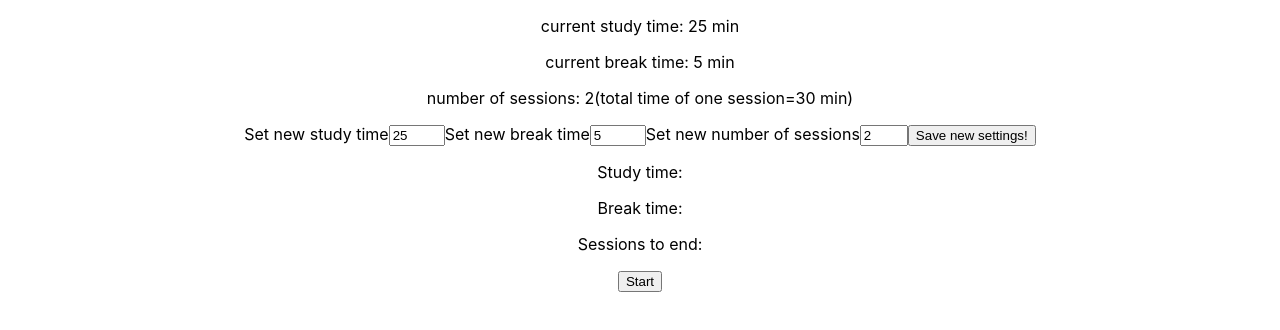
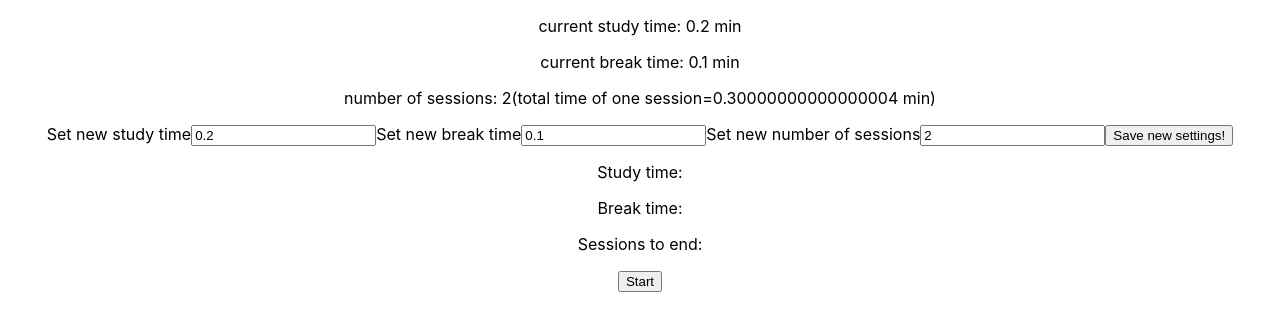
Before and after one commit to mb-dir/Pomodoro-Deluxe, a React (Create React App) app: page / in a window 1280 px wide. Shown: the top 330 px of the page. Built offline with nearby package versions, Linux system fonts and the light colour scheme.

Commit message:
Change default settings
Without this limitations it is easier to test the code

```diff
--- a/src/App.js
+++ b/src/App.js
@@ -7,8 +7,8 @@ import PomodoroTimer from "./components/PomodoroTimer/PomodoroTimer";
 
 function App() {
   //Default value - user will be able to change it via special component
-  const [ studyTime, setStudyTime ] = React.useState(25);
-  const [ breakTime, setBreakTime ] = React.useState(5);
+  const [ studyTime, setStudyTime ] = React.useState(0.2);
+  const [ breakTime, setBreakTime ] = React.useState(0.1);
   const [ numberOfSessions, setNumberOfSessions ] = React.useState(2);
   //This state is updated by PomodoroTimer(if it is durring the session it is true), and passed ti PomodoroSettings, thanks to which the user will not able to change the setting durning the session
   const [ isSessionActive, setIsSessionActive ] = React.useState(false);
--- a/src/components/PomodoroSettings/PomodoroSettings.js
+++ b/src/components/PomodoroSettings/PomodoroSettings.js
@@ -27,9 +27,9 @@ function PomodoroSettings(defaultSettings) {
       <label htmlFor="studyTime">Set new study time</label>
       <input
         value={setting.studyTime}
-        min={15}
-        max={45}
-        step={1}
+        // min={15}
+        // max={45}
+        // step={1}
         type="number"
         name="studyTime"
         id="studyTime"
@@ -39,9 +39,9 @@ function PomodoroSettings(defaultSettings) {
       <label htmlFor="breakTime">Set new break time</label>
       <input
         value={setting.breakTime}
-        min={5}
-        max={15}
-        step={1}
+        // min={5}
+        // max={15}
+        // step={1}
         type="number"
         name="breakTime"
         id="breakTime"
@@ -51,9 +51,9 @@ function PomodoroSettings(defaultSettings) {
       <label htmlFor="numberOfSessions">Set new number of sessions</label>
       <input
         value={setting.numberOfSessions}
-        min={1}
-        max={5}
-        step={1}
+        // min={1}
+        // max={5}
+        // step={1}
         type="number"
         name="numberOfSessions"
         id="numberOfSessions"
```
